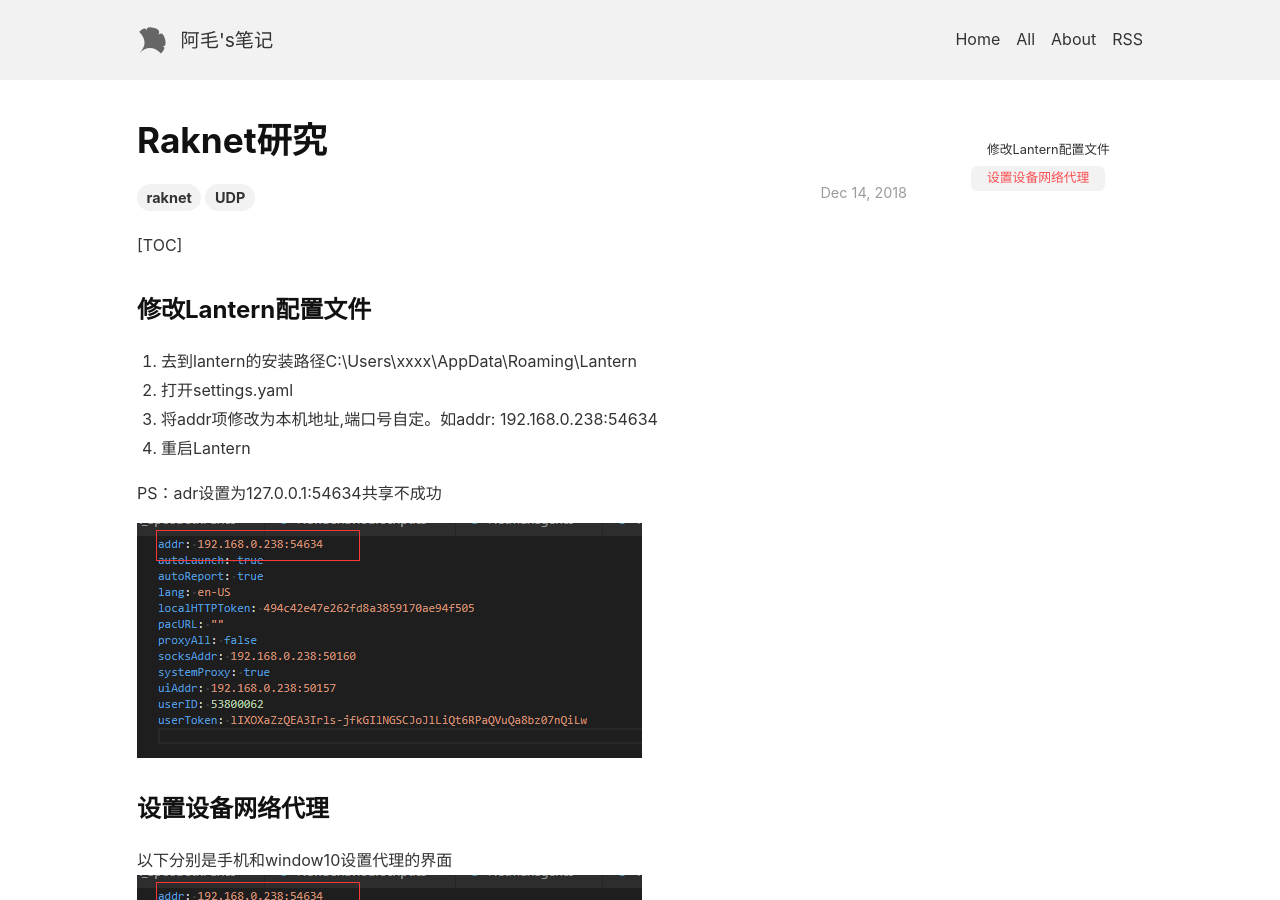
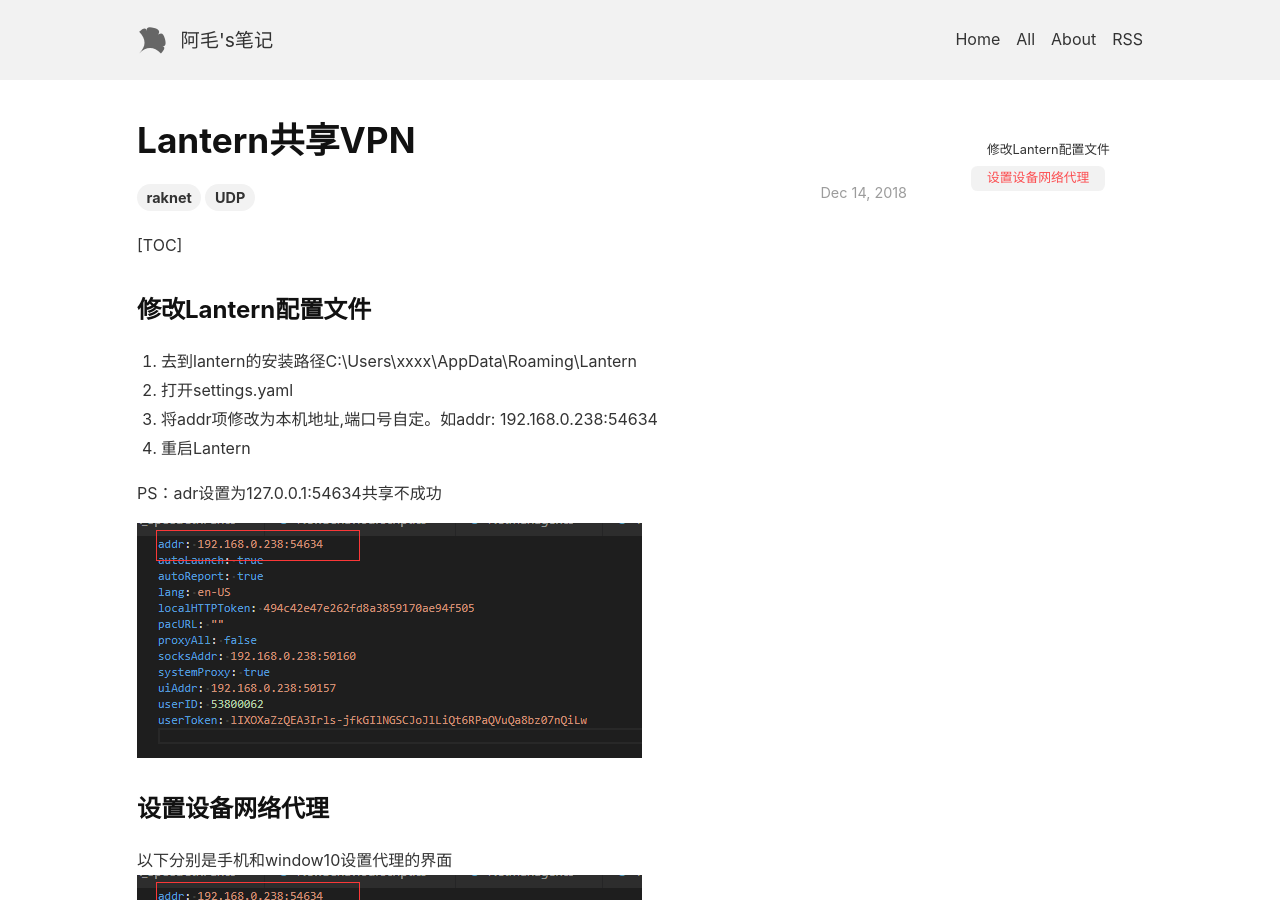
Before and after one commit to lizijie/lizijie.github.io, a Jekyll site: the page built from _posts/2018-12-14-Lantern共享VPN.md, in a window 1280 px wide and 900 px high. Built offline with Jekyll 4.4.1, drawn with Linux system fonts in a browser that asks for light colours; nearby versions of some CDN libraries; comment, search, counter and statistics services are not loaded.

Commit message:
修改文章 Lanter共享vpn

```diff
--- a/_posts/2018-12-14-Lantern共享VPN.md
+++ b/_posts/2018-12-14-Lantern共享VPN.md
@@ -1,6 +1,6 @@
 ---
 layout: post
-title: Raknet研究
+title: Lantern共享VPN
 key: 201812141438
 tags: raknet UDP
 ---
```
